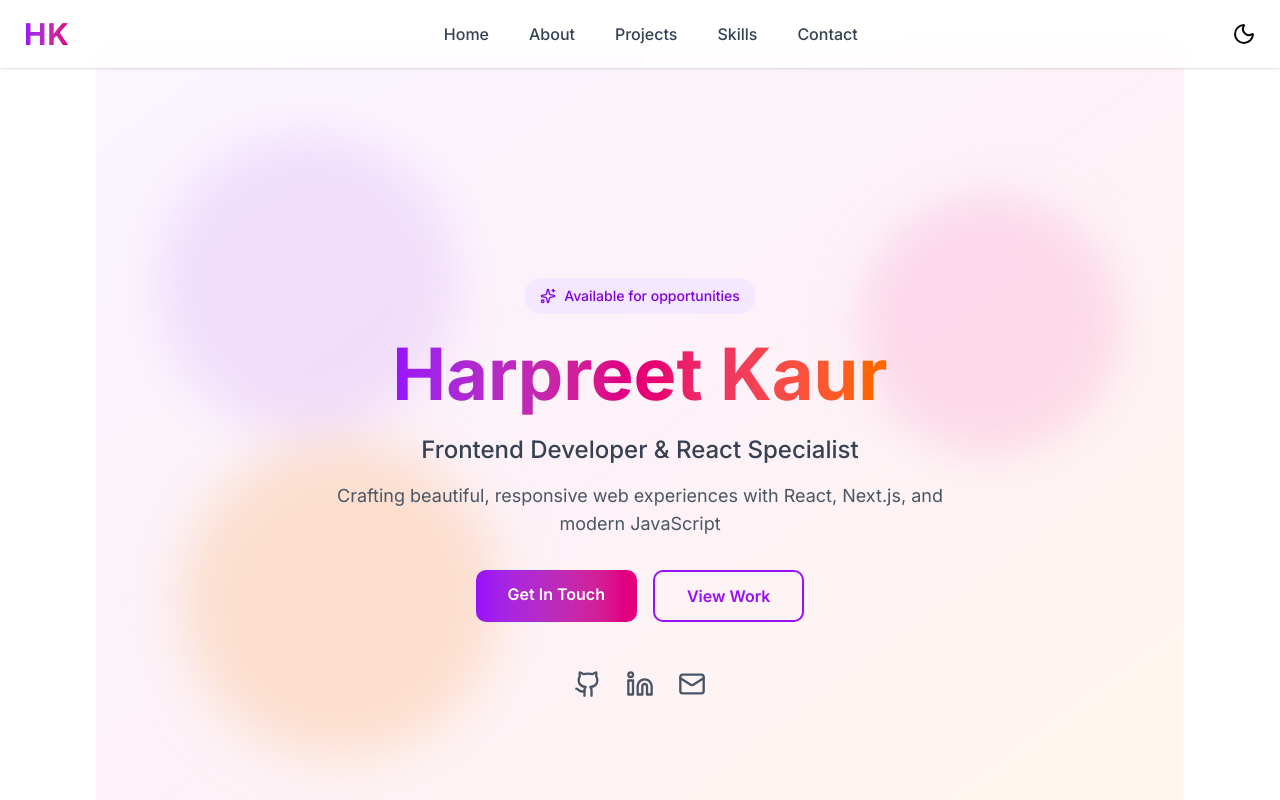
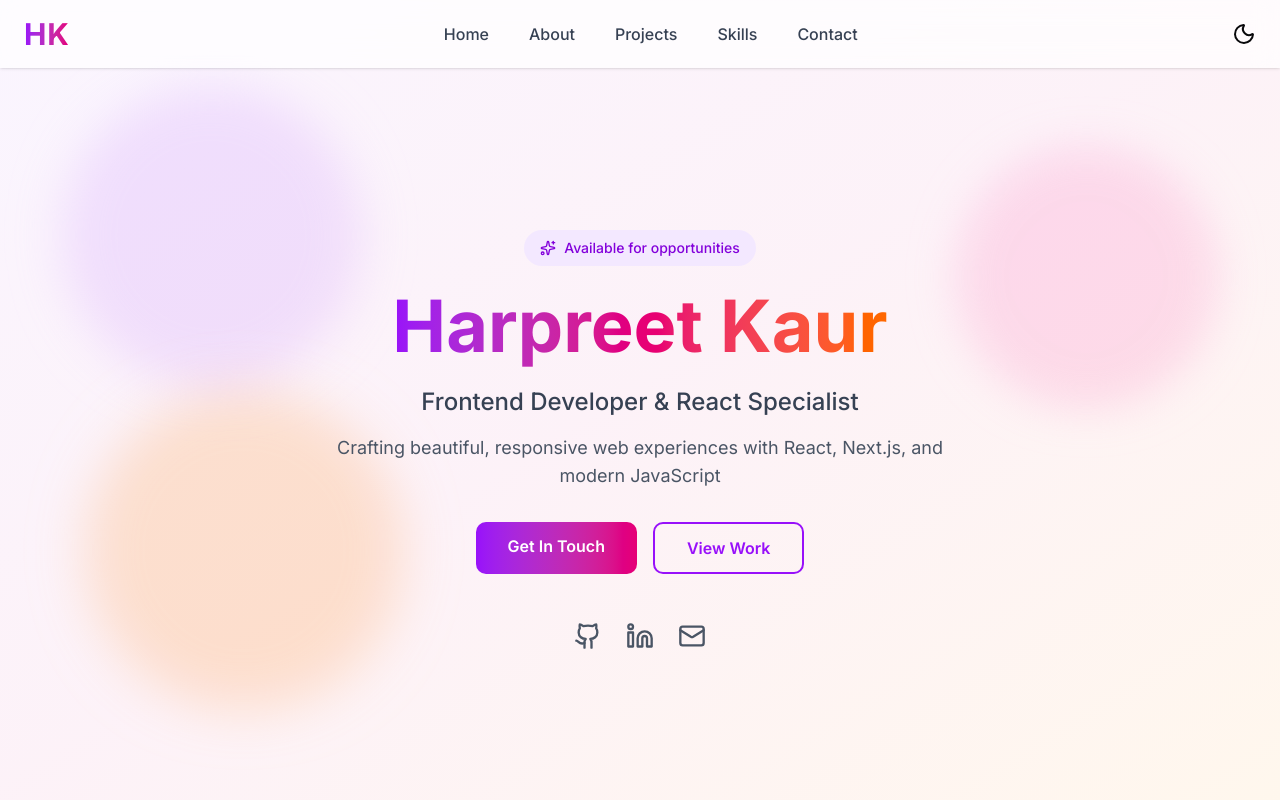
Before and after one commit to Harpreet-Prabh/my-newportfolio, a Next.js app: page / in a window 1280 px wide. Shown: the top 800 px of the page. Built offline with nearby package versions, Linux system fonts and the light colour scheme.

Commit message:
refactor: Remove padding from main content in RootLayout for consistency

```diff
--- a/app/layout.tsx
+++ b/app/layout.tsx
@@ -22,7 +22,7 @@ export default function RootLayout({
       <body className={`${inter.className}`}>
         <ThemeInit />
         <Navbar />
-        <main className="px-6 md:px-12 lg:px-24 py-12">{children}</main>
+        <main className="">{children}</main>
         <Footer />
       </body>
     </html>
```
